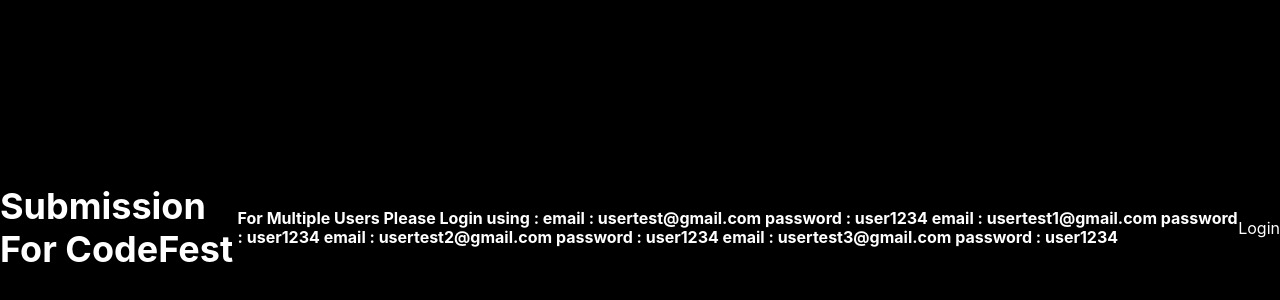
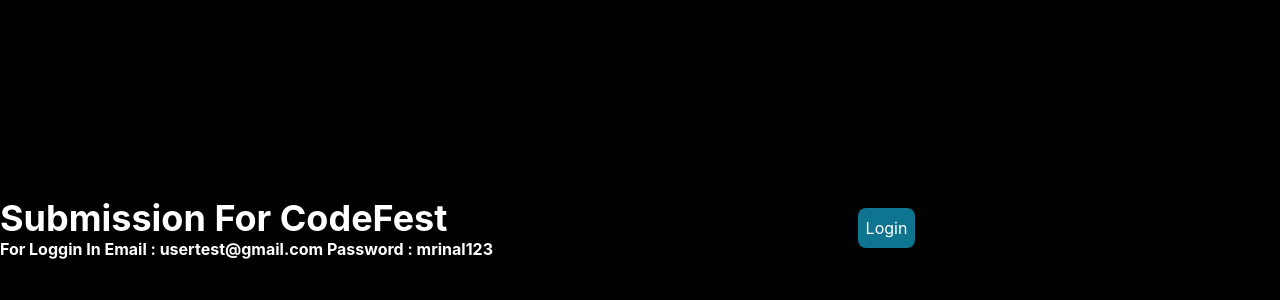
Before and after one commit to mrinalxdev/dev-ground, a React (Create React App) app: page / in a window 1280 px wide. Shown: the part 172-472 px from the top of the page. Built offline with nearby package versions, Linux system fonts and the light colour scheme.

Commit message:
Added New Data

```diff
--- a/src/components/dashboard/PublicRoute.jsx
+++ b/src/components/dashboard/PublicRoute.jsx
@@ -6,29 +6,21 @@
 const PublicRoute = () => {
   return (
     <Box>
-        <Center w='100%' h='100vh' justify='space-between'>
+        <Center w='100%' h='100vh'>
+          <Box justify='space-between'>
             <Heading>Submission For CodeFest</Heading>
 
             <Heading size='sm'>
-              For Multiple Users Please Login using :
-
-              email : usertest@gmail.com
-              password : user1234
-
-              email : usertest1@gmail.com
-              password : user1234
-
-              email : usertest2@gmail.com
-              password : user1234
-
-              email : usertest3@gmail.com
-              password : user1234
-            </Heading>
+            For Loggin In Email : usertest@gmail.com Password : mrinal123
+          </Heading>
 
 
-              <Link to={LOGIN}>
+          </Box>
+          <Link to={LOGIN} className='mx-auto text-center p-2 rounded-lg bg-cyan-700'>
                   Login
               </Link>
+
+
 
         </Center>
     </Box>
--- a/src/components/dashboard/post/Header.jsx
+++ b/src/components/dashboard/post/Header.jsx
@@ -1,11 +1,23 @@
 import React from 'react'
-import { Flex } from '@chakra-ui/react'
 
-const Header = () => {
+import { Flex, Button, Text, Box } from '@chakra-ui/react'
+
+const Header = ({uid}) => {
   return (
     <Flex alignItems='center' borderBottom='2px solid' borderColor='teal.100' p='3' bg='grey.50' borderTopRadius='xl'>
 
+        <Box>
+            <Button colorScheme='teal' variant='link'>
+                userName
+            </Button>
+            <Text fontSize='sm' color='grey.500'>
+                3h Ago
+            </Text>
+        </Box>
+
     </Flex>
+
+
   )
 }
 
--- /dev/null
+++ b/src/hooks/useUser.js
@@ -0,0 +1,11 @@
+import { useDocumentData } from 'react-firebase-hooks/firestore'
+import { doc, query } from 'firebase/firestore'
+import { db } from '../lib/firebase'
+
+export const useUser = (number) => {
+
+    const q = query(doc(db, 'users', number))
+    const [user, isLoading] = useDocumentData(q)
+    return{user, isLoading}
+
+}
```
